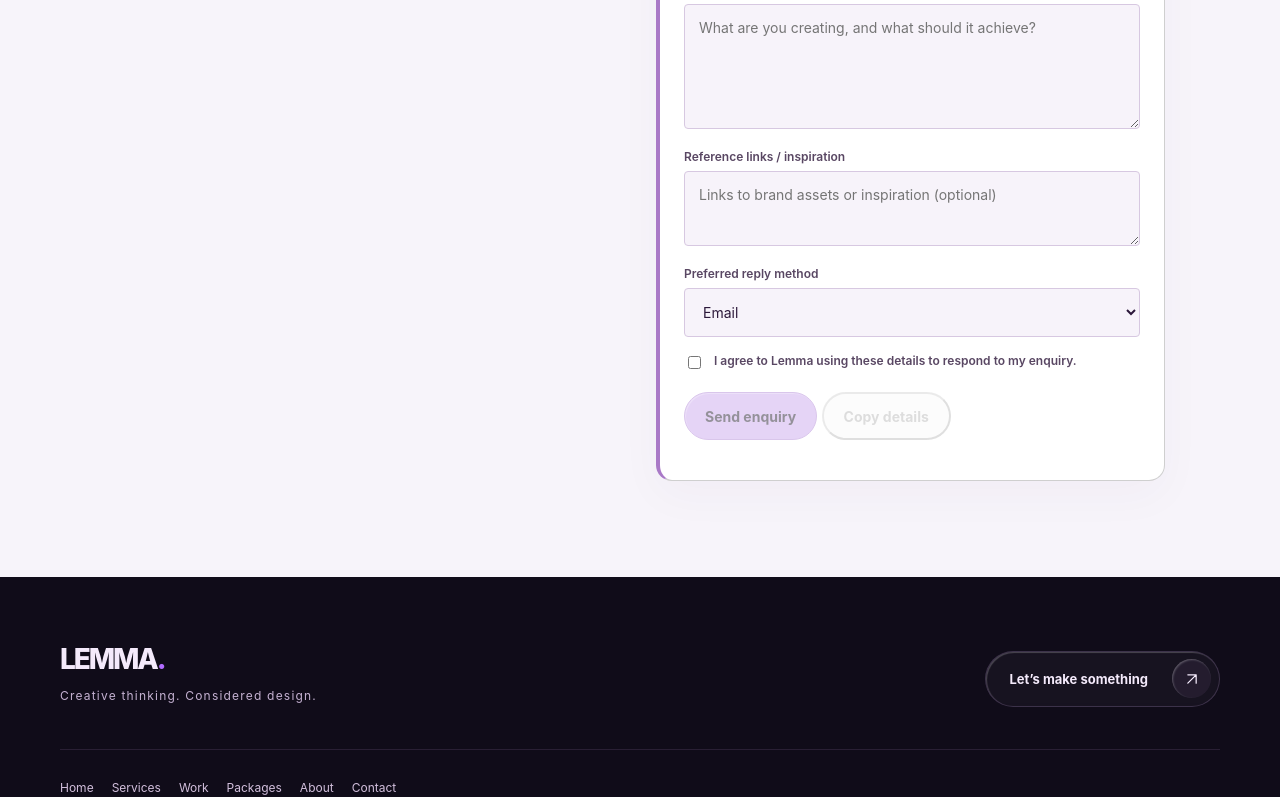
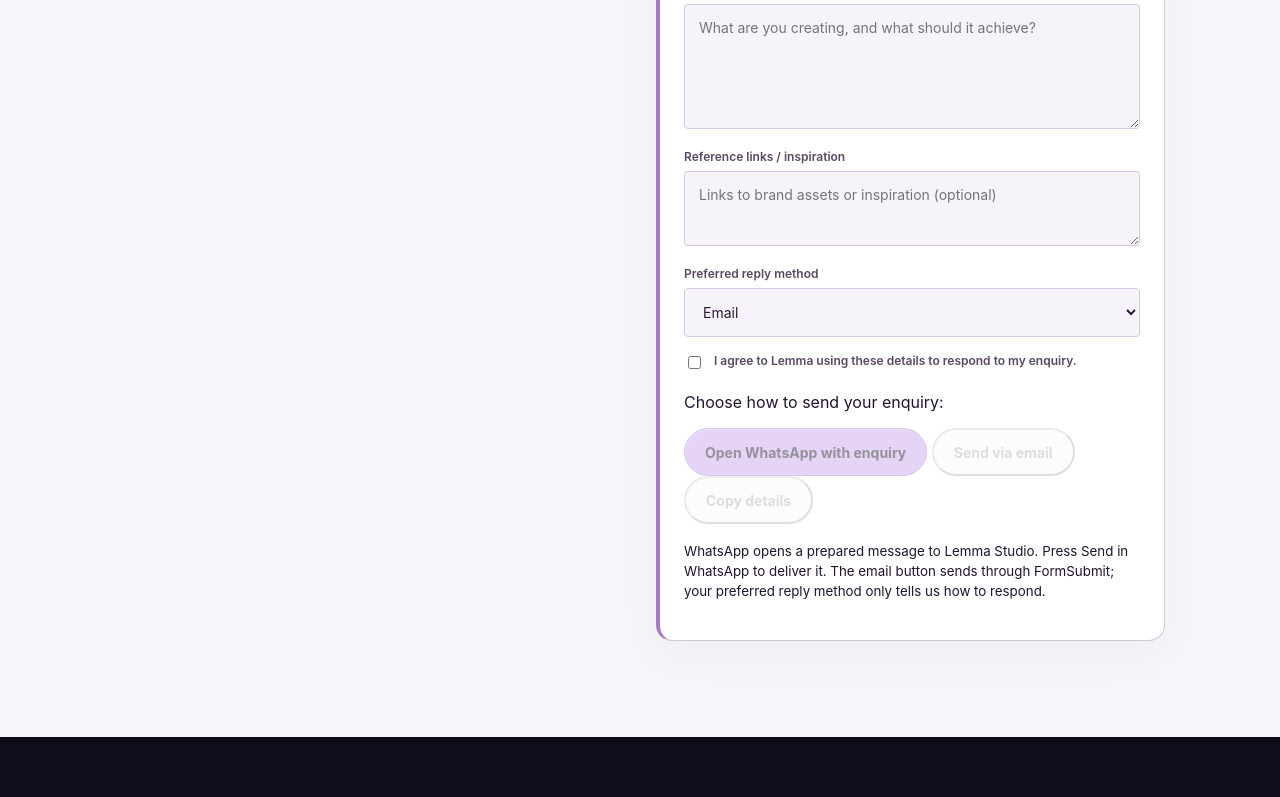
Before and after one commit to impilokalova/Lemma, a React (Vite) app: page /contact in a window 1280 px wide. Shown: the part 1478-2275 px from the top of the page. Built offline with nearby package versions, Linux system fonts and the light colour scheme.

Commit message:
Add an explicit WhatsApp handoff to the general enquiry form

```diff
--- a/src/pages/contact/Contact.tsx
+++ b/src/pages/contact/Contact.tsx
@@ -1,6 +1,8 @@
-import {useState,type CSSProperties} from 'react';
+import {useEffect,useState,type CSSProperties} from 'react';
 import {Link} from 'react-router-dom';
 import {Intro} from '../../shared/components/Intro';
+import {resolveContact} from '../../lemma-quote/contact-config';
+import {buildWhatsAppUrl} from '../../shared/contact/whatsapp';
 
 const field:CSSProperties={display:'block',width:'100%',padding:'12px 14px',marginTop:6,marginBottom:16,border:'1px solid #858585',borderRadius:8,background:'transparent',color:'inherit',font:'inherit'};
 const group:CSSProperties={display:'grid',gridTemplateColumns:'repeat(auto-fit,minmax(230px,1fr))',gap:'0 20px'};
@@ -11,14 +13,17 @@ export function Contact(){
  const [data,setData]=useState<Enquiry>(initial);
  const [copied,setCopied]=useState(false);
  const [status,setStatus]=useState('');
+ const [whatsappNumber,setWhatsappNumber]=useState<string|null>(null);
+ useEffect(()=>{setWhatsappNumber(resolveContact().whatsappNumber)},[]);
  const update=(key:keyof Enquiry,value:string|boolean)=>{setData(d=>({...d,[key]:value}));setCopied(false);setStatus('')};
  const summary=()=>['LEMMA STUDIO — GENERAL ENQUIRY','Name: '+data.name,'Email: '+data.email,'Business: '+(data.business||'—'),'Country: '+data.country,'Phone: '+(data.phone||'—'),'Service: '+data.service,'Budget: '+(data.budget||'Not specified'),'Deadline: '+(data.deadline||'Flexible'),'Preferred reply: '+data.contact,'Project: '+data.description,'Reference links: '+(data.links||'—')].join('\n');
  const valid=data.name.trim()&&/^[^\s@]+@[^\s@]+\.[^\s@]+$/.test(data.email)&&data.country.trim()&&data.service&&data.description.trim()&&data.consent;
- const copy=async()=>{try{await navigator.clipboard.writeText(summary());setCopied(true);setStatus('Enquiry copied. You can email it to us directly.')}catch{setStatus('Copy failed. Please select and copy your details manually.')}};
+ const whatsappHref=valid?buildWhatsAppUrl(whatsappNumber,summary()):null;
+ const copy=async()=>{try{await navigator.clipboard.writeText(summary());setCopied(true);setStatus('Enquiry copied. Paste it into WhatsApp or email.')}catch{setStatus('Copy failed. Please select and copy your details manually.')}};
  return <><Intro eyebrow="START A PROJECT" title="Let's create something useful." description="Ask a question, describe a project, or prepare a detailed quotation — wherever you're based."/>
  <section className="section container" style={{maxWidth:1050}}>
  <div style={{display:'grid',gridTemplateColumns:'repeat(auto-fit,minmax(280px,1fr))',gap:32}}>
- <div className="enquiry-aside"><h2>General enquiry</h2><p>Not ready to choose a package? Tell us about your idea using this form. Send your enquiry to Lemma Studio through our free FormSubmit service, or email us directly.</p>
+ <div className="enquiry-aside"><h2>General enquiry</h2><p>Not ready to choose a package? Tell us about your idea using this form. Complete the form, then choose WhatsApp or email to send your enquiry to Lemma Studio.</p>
  <p><strong>Want an estimated price now?</strong></p><Link className="btn btn-primary" to="/quote">Build a detailed quotation ↗</Link>
  <p style={{marginTop:20}}>We welcome clients worldwide. Quotation estimates are shown in ZAR; payment arrangements are agreed individually.</p>
  <p><a href="mailto:contact.lemmastudio@gmail.com">contact.lemmastudio@gmail.com</a></p><p><small>Submitting shares your details with FormSubmit for email forwarding. On your first submission, Lemma must confirm the FormSubmit activation email before messages can be delivered. Please don't include confidential or sensitive information.</small></p></div>
@@ -36,7 +41,10 @@ export function Contact(){
  <label>Reference links / inspiration<textarea name="links" style={{...field,minHeight:75}} value={data.links} onChange={e=>update('links',e.target.value)} placeholder="Links to brand assets or inspiration (optional)"/></label>
  <label>Preferred reply method<select name="contact" style={field} value={data.contact} onChange={e=>update('contact',e.target.value)}><option value="email">Email</option><option value="whatsapp">WhatsApp</option><option value="telegram">Telegram</option><option value="phone">Phone</option></select></label>
  <label style={{display:'flex',gap:10,alignItems:'start',marginBottom:20}}><input name="consent" value="yes" type="checkbox" checked={data.consent} required onChange={e=>update('consent',e.target.checked)}/> I agree to Lemma using these details to respond to my enquiry.</label>
- <button className="btn btn-primary" type="submit" disabled={!valid}>Send enquiry</button>{' '}<button className="btn" type="button" disabled={!valid} onClick={()=>void copy()}>{copied?'Copied ✓':'Copy details'}</button>
+ <p>Choose how to send your enquiry:</p>
+ <a className="btn btn-primary" href={whatsappHref||undefined} target="_blank" rel="noopener noreferrer" aria-disabled={!whatsappHref} tabIndex={whatsappHref?0:-1} style={!whatsappHref?{opacity:.45,cursor:"not-allowed"}:undefined} onClick={e=>{if(!whatsappHref)e.preventDefault()}}>Open WhatsApp with enquiry</a>{' '}
+ <button className="btn" type="submit" disabled={!valid}>Send via email</button>{' '}<button className="btn" type="button" disabled={!valid} onClick={()=>void copy()}>{copied?'Copied ✓':'Copy details'}</button>
+ <p><small>WhatsApp opens a prepared message to Lemma Studio. Press Send in WhatsApp to deliver it. The email button sends through FormSubmit; your preferred reply method only tells us how to respond.</small></p>
  <p role="status" aria-live="polite"><small>{status}</small></p>
  </form></div></section></>;
 }
--- /dev/null
+++ b/src/shared/contact/whatsapp.ts
@@ -0,0 +1,8 @@
+import {cleanDigits,validWhatsApp} from '../../lemma-quote/contact-config';
+
+/** Native click-to-chat URL; opening it prepares a message, never sends it. */
+export function buildWhatsAppUrl(number:string|null,message:string):string|null{
+ const digits=cleanDigits(number);
+ if(!validWhatsApp(digits)||!message.trim())return null;
+ return 'https://wa.me/'+digits+'?text='+encodeURIComponent(message);
+}
```
Also changed, not shown: 1 other file (tests, documents, lock files or other folders).
